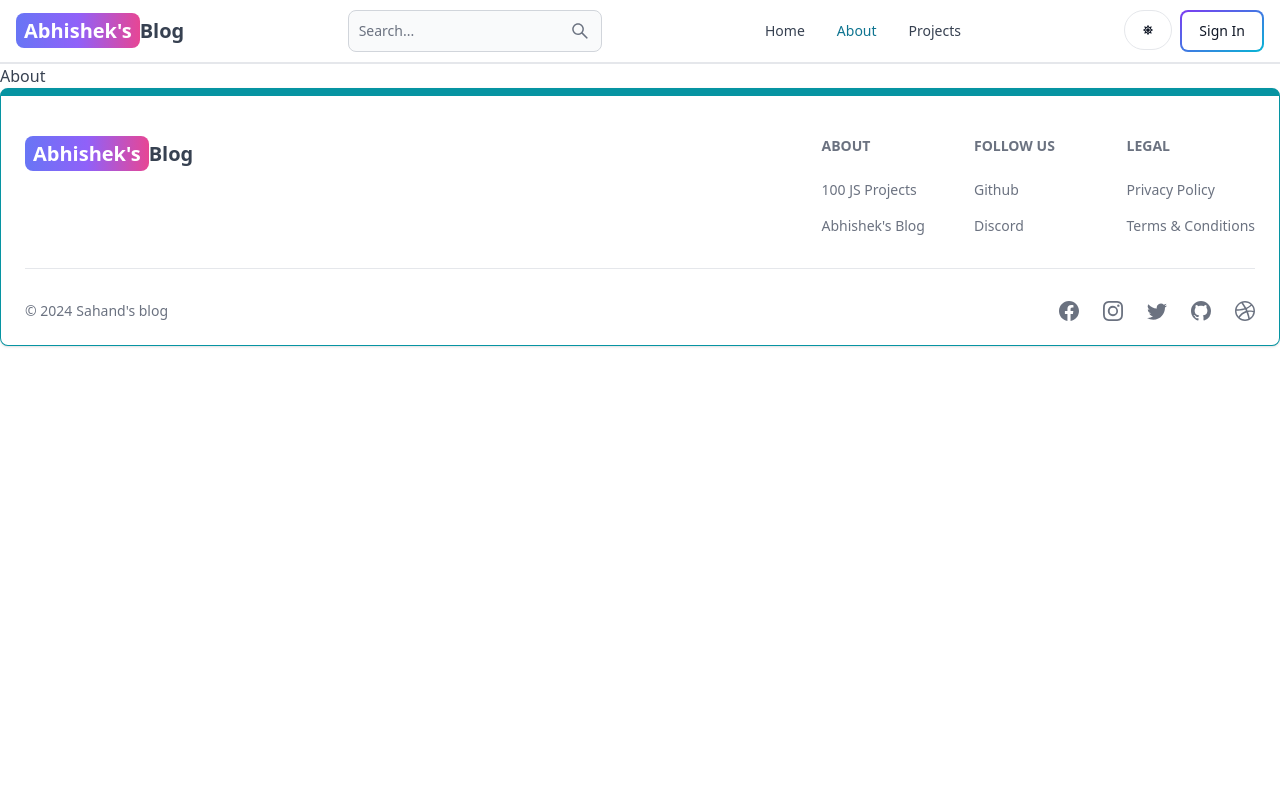
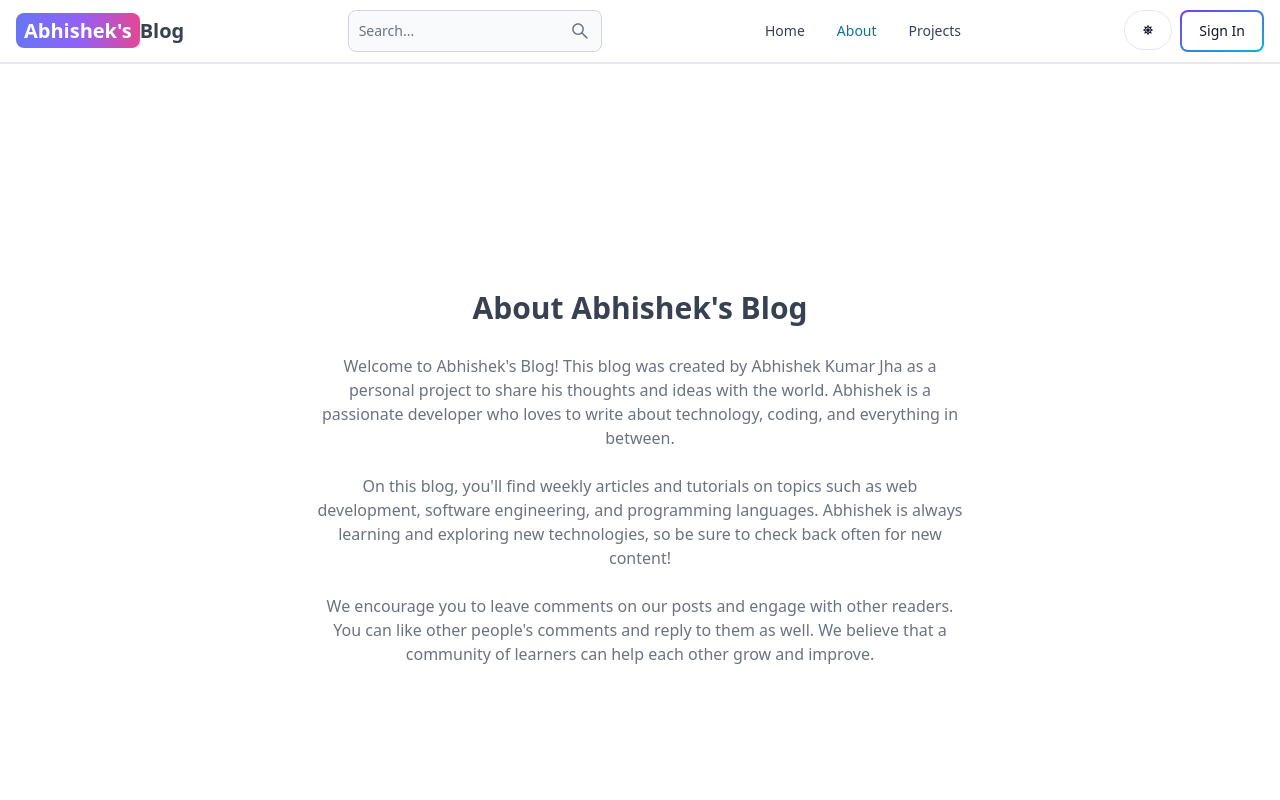
Before and after one commit to abhishek2022003/My-Blog, a React (Vite) app in the folder client/: page /about in a window 1280 px wide. Shown: the top 800 px of the page. Built offline with nearby package versions, Linux system fonts and the light colour scheme; no server answers.

Commit message:
final commit

```diff
--- a/client/src/App.jsx
+++ b/client/src/App.jsx
@@ -13,7 +13,7 @@ import CreatePost from './pages/CreatePost';
 import UpdatePost from './pages/UpdatePost';
 import PostPage from './pages/PostPage';
 import ScrollToTop from './components/ScrollToTop';
-// import Search from './pages/Search';
+import Search from './pages/Search';
 
 export default function App() {
   return (
@@ -25,7 +25,7 @@ export default function App() {
         <Route path='/about' element={<About />} />
         <Route path='/sign-in' element={<SignIn />} />
         <Route path='/sign-up' element={<SignUp />} />
-        {/* <Route path='/search' element={<Search />} /> */}
+        <Route path='/search' element={<Search />} />
         <Route element={<PrivateRoute />}>
           <Route path='/dashboard' element={<Dashboard />} />
         </Route>
--- a/client/src/pages/About.jsx
+++ b/client/src/pages/About.jsx
@@ -1,44 +1,35 @@
-// export default function About() {
-//     return (
-//       <div className='min-h-screen flex items-center justify-center'>
-//         <div className='max-w-2xl mx-auto p-3 text-center'>
-//           <div>
-//             <h1 className='text-3xl font font-semibold text-center my-7'>
-//               About Sahand' Blog
-//             </h1>
-//             <div className='text-md text-gray-500 flex flex-col gap-6'>
-//               <p>
-//                 Welcome to Sahand's Blog! This blog was created by Sahand Ghavidel
-//                 as a personal project to share his thoughts and ideas with the
-//                 world. Sahand is a passionate developer who loves to write about
-//                 technology, coding, and everything in between.
-//               </p>
+export default function About() {
+    return (
+      <div className='min-h-screen flex items-center justify-center'>
+        <div className='max-w-2xl mx-auto p-3 text-center'>
+          <div>
+            <h1 className='text-3xl font font-semibold text-center my-7'>
+              About Abhishek's Blog
+            </h1>
+            <div className='text-md text-gray-500 flex flex-col gap-6'>
+              <p>
+                Welcome to Abhishek's Blog! This blog was created by Abhishek Kumar Jha
+                as a personal project to share his thoughts and ideas with the
+                world. Abhishek is a passionate developer who loves to write about
+                technology, coding, and everything in between.
+              </p>
 
-//               <p>
-//                 On this blog, you'll find weekly articles and tutorials on topics
-//                 such as web development, software engineering, and programming
-//                 languages. Sahand is always learning and exploring new
-//                 technologies, so be sure to check back often for new content!
-//               </p>
+              <p>
+                On this blog, you'll find weekly articles and tutorials on topics
+                such as web development, software engineering, and programming
+                languages. Abhishek is always learning and exploring new
+                technologies, so be sure to check back often for new content!
+              </p>
 
-//               <p>
-//                 We encourage you to leave comments on our posts and engage with
-//                 other readers. You can like other people's comments and reply to
-//                 them as well. We believe that a community of learners can help
-//                 each other grow and improve.
-//               </p>
-//             </div>
-//           </div>
-//         </div>
-//       </div>
-//     );
-//   }
-import React from 'react'
-
-export default function About() {
-  return (
-    <div>
-      <h1>About</h1>
-    </div>
-  )
-}
+              <p>
+                We encourage you to leave comments on our posts and engage with
+                other readers. You can like other people's comments and reply to
+                them as well. We believe that a community of learners can help
+                each other grow and improve.
+              </p>
+            </div>
+          </div>
+        </div>
+      </div>
+    );
+  }
--- a/client/src/pages/Dashboard.jsx
+++ b/client/src/pages/Dashboard.jsx
@@ -4,8 +4,8 @@ import DashSidebar from '../components/DashSidebar';
 import DashProfile from '../components/DashProfile';
 import DashPosts from '../components/DashPosts';
 import DashUsers from '../components/DashUsers';
-// import DashComments from '../components/DashComments';
-// import DashboardComp from '../components/DashboardComp';
+import DashComments from '../components/DashComments';
+import DashboardComp from '../components/DashboardComp';
 
 // export default function Dashboard() {
 //   const location = useLocation();
@@ -59,6 +59,10 @@ export default function Dashboard() {
       {tab === 'posts' && <DashPosts />}
       {/* users */}
       {tab === 'users' && <DashUsers />}
+      {/* comments  */}
+      {tab === 'comments' && <DashComments />}
+      {/* dashboard comp */}
+      {tab === 'dash' && <DashboardComp />}
     </div>
   )
 }
--- a/client/src/pages/Home.jsx
+++ b/client/src/pages/Home.jsx
@@ -1,65 +1,56 @@
-// import { Link } from 'react-router-dom';
-// import CallToAction from '../components/CallToAction';
-// import { useEffect, useState } from 'react';
-// import PostCard from '../components/PostCard';
-
-// export default function Home() {
-//   const [posts, setPosts] = useState([]);
-
-//   useEffect(() => {
-//     const fetchPosts = async () => {
-//       const res = await fetch('/api/post/getPosts');
-//       const data = await res.json();
-//       setPosts(data.posts);
-//     };
-//     fetchPosts();
-//   }, []);
-//   return (
-//     <div>
-//       <div className='flex flex-col gap-6 p-28 px-3 max-w-6xl mx-auto '>
-//         <h1 className='text-3xl font-bold lg:text-6xl'>Welcome to my Blog</h1>
-//         <p className='text-gray-500 text-xs sm:text-sm'>
-//           Here you'll find a variety of articles and tutorials on topics such as
-//           web development, software engineering, and programming languages.
-//         </p>
-//         <Link
-//           to='/search'
-//           className='text-xs sm:text-sm text-teal-500 font-bold hover:underline'
-//         >
-//           View all posts
-//         </Link>
-//       </div>
-//       <div className='p-3 bg-amber-100 dark:bg-slate-700'>
-//         <CallToAction />
-//       </div>
-
-//       <div className='max-w-6xl mx-auto p-3 flex flex-col gap-8 py-7'>
-//         {posts && posts.length > 0 && (
-//           <div className='flex flex-col gap-6'>
-//             <h2 className='text-2xl font-semibold text-center'>Recent Posts</h2>
-//             <div className='flex flex-wrap gap-4'>
-//               {posts.map((post) => (
-//                 <PostCard key={post._id} post={post} />
-//               ))}
-//             </div>
-//             <Link
-//               to={'/search'}
-//               className='text-lg text-teal-500 hover:underline text-center'
-//             >
-//               View all posts
-//             </Link>
-//           </div>
-//         )}
-//       </div>
-//     </div>
-//   );
-// }
-import React from 'react'
+import { Link } from 'react-router-dom';
+import CallToAction from '../components/CallToAction';
+import { useEffect, useState } from 'react';
+import PostCard from '../components/PostCard';
 
 export default function Home() {
+  const [posts, setPosts] = useState([]);
+
+  useEffect(() => {
+    const fetchPosts = async () => {
+      const res = await fetch('/api/post/getPosts');
+      const data = await res.json();
+      setPosts(data.posts);
+    };
+    fetchPosts();
+  }, []);
   return (
     <div>
-      <h1>Home</h1>
+      <div className='flex flex-col gap-6 p-28 px-3 max-w-6xl mx-auto '>
+        <h1 className='text-3xl font-bold lg:text-6xl'>Welcome to my Blog</h1>
+        <p className='text-gray-500 text-xs sm:text-sm'>
+          Here you'll find a variety of articles and tutorials on topics such as
+          web development, software engineering, and programming languages.
+        </p>
+        <Link
+          to='/search'
+          className='text-xs sm:text-sm text-teal-500 font-bold hover:underline'
+        >
+          View all posts
+        </Link>
+      </div>
+      <div className='p-3 bg-amber-100 dark:bg-slate-700'>
+        <CallToAction />
+      </div>
+
+      <div className='max-w-6xl mx-auto p-3 flex flex-col gap-8 py-7'>
+        {posts && posts.length > 0 && (
+          <div className='flex flex-col gap-6'>
+            <h2 className='text-2xl font-semibold text-center'>Recent Posts</h2>
+            <div className='flex flex-wrap gap-4'>
+              {posts.map((post) => (
+                <PostCard key={post._id} post={post} />
+              ))}
+            </div>
+            <Link
+              to={'/search'}
+              className='text-lg text-teal-500 hover:underline text-center'
+            >
+              View all posts
+            </Link>
+          </div>
+        )}
+      </div>
     </div>
-  )
+  );
 }
--- a/client/src/pages/Projects.jsx
+++ b/client/src/pages/Projects.jsx
@@ -1,20 +1,11 @@
-// import CallToAction from '../components/CallToAction';
-
-// export default function Projects() {
-//   return (
-//     <div className='min-h-screen max-w-2xl mx-auto flex justify-center items-center flex-col gap-6 p-3'>
-//       <h1 className='text-3xl font-semibold'>Pojects</h1>
-//       <p className='text-md text-gray-500'>Build fun and engaging projects while learning HTML, CSS, and JavaScript!</p>
-//       <CallToAction />
-//     </div>
-//   )
-// }
-import React from 'react'
+import CallToAction from '../components/CallToAction';
 
 export default function Projects() {
   return (
-    <div>
-      <h1>Projects</h1>
+    <div className='min-h-screen max-w-2xl mx-auto flex justify-center items-center flex-col gap-6 p-3'>
+      <h1 className='text-3xl font-semibold'>Pojects</h1>
+      <p className='text-md text-gray-500'>Build fun and engaging projects while learning HTML, CSS, and JavaScript!</p>
+      <CallToAction />
     </div>
   )
 }
```
